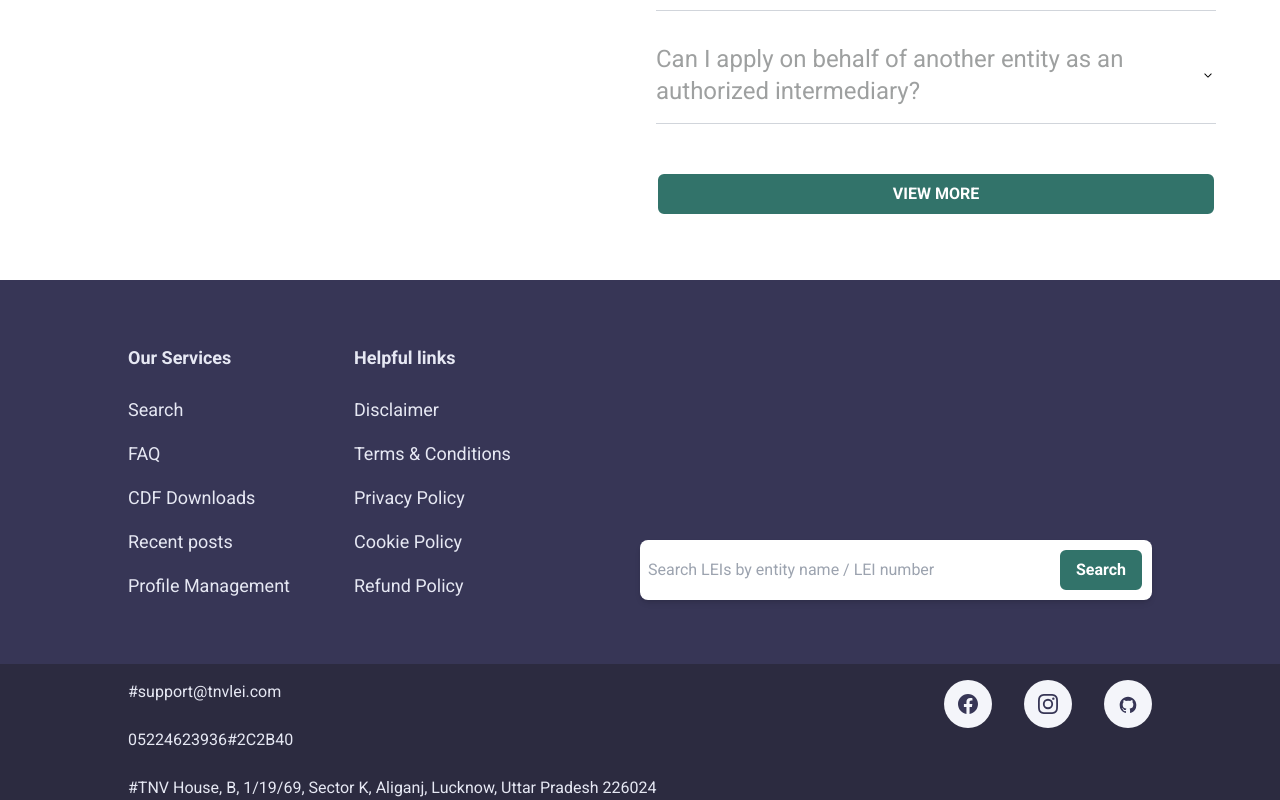
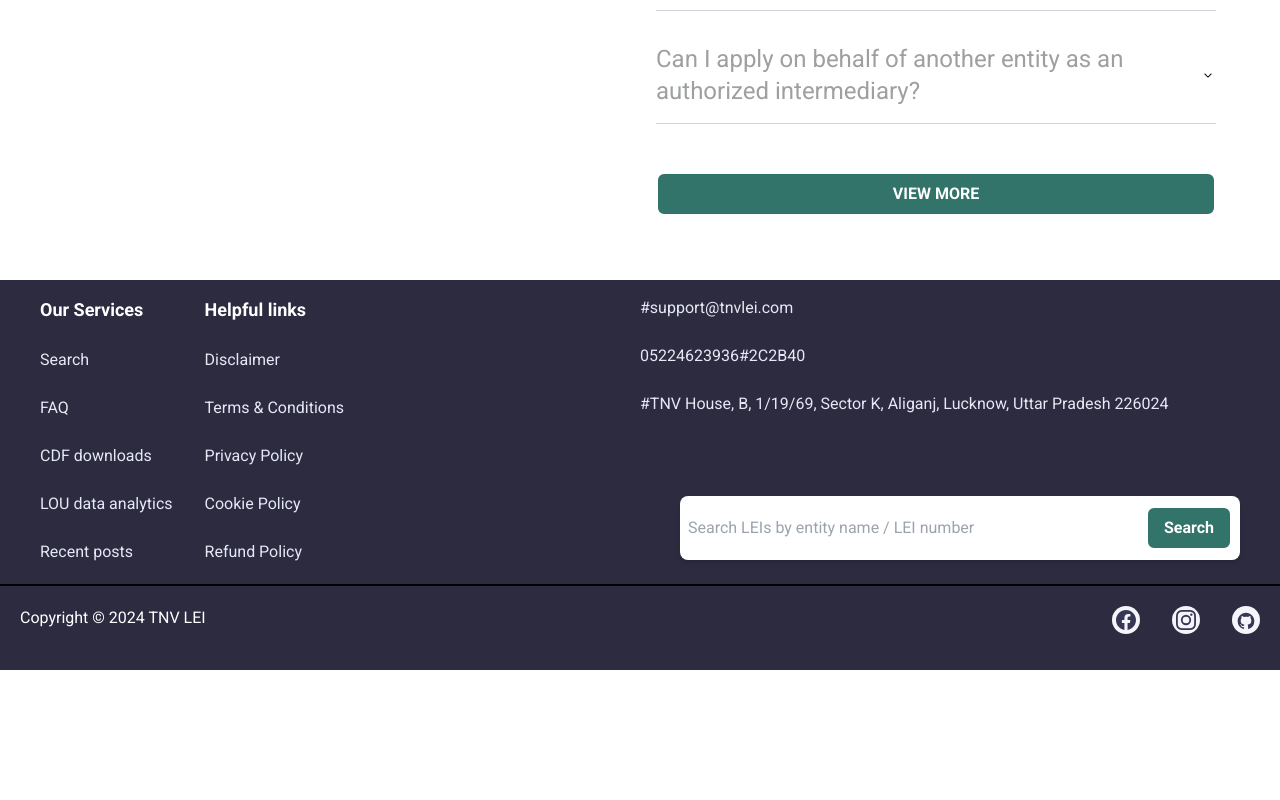
Before and after one commit to ujj-devv/TNV-Frontend, a React (Vite) app: page / in a window 1280 px wide. Shown: the part 6573-7373 px from the top of the page. After the commit the page ends 7243 px from the top, so only its background shows below. Built offline with nearby package versions, Linux system fonts and the light colour scheme; no server answers.

Commit message:
footer design

```diff
--- a/src/components/global/Footer.tsx
+++ b/src/components/global/Footer.tsx
@@ -1,14 +1,47 @@
+import { NavLink } from "react-router-dom";
 import { footerData, socialLinks } from "../../util/data/footer.data";
-import ImportantLinksSection from "../pages/Home/ImportantLinksSection";
+import { helpfulLinks, linksServices } from "../../util/data/services.data";
 import Layout from "./Layout.";
+import SearchBar from "../ui/SearchBar/SearchBar";
 
 const Footer = () => {
   return (
-    <div className="bg-[#2C2B40]">
-      <ImportantLinksSection />
+    <div className="bg-[#2C2B40] py-4 ">
       <Layout>
-        <div className="flex flex-col md:flex-row justify-between items-center md:items-start gap-8 md:gap-16 px-6 md:px-32 pt-4">
-          {/* Footer Links Section */}
+        <div className="flex flex-col">
+          <div className="grid grid-cols-2 border-b-2 border-black pb-5 ">
+            <div className="flex  gap-8 px-10">
+              <div className="flex flex-col items-center md:items-start gap-4 md:gap-6">
+                {" "}
+                <h3 className="text-white text-lg font-semibold">
+                  Our Services
+                </h3>
+                {linksServices.map(({ name, id }) => (
+                  <NavLink
+                    to={id}
+                    key={id}
+                    className="text-[#E6E8F3] font-normal text-sm md:text-base"
+                  >
+                    {name}
+                  </NavLink>
+                ))}
+              </div>
+              <div className="flex flex-col items-center md:items-start gap-4 md:gap-6">
+                <h3 className="text-white text-lg font-semibold">
+                  Helpful links
+                </h3>{" "}
+                {helpfulLinks.map(({ name, id }) => (
+                  <NavLink
+                    className="text-[#E6E8F3] font-normal text-sm md:text-base"
+                    to={id}
+                    key={id}
+                  >
+                    {name}
+                  </NavLink>
+                ))}
+              </div>
+            </div>
+            <div>
               <div className="flex flex-col gap-4 md:gap-6 text-center md:text-left">
                 {footerData.map(({ id, content }) => (
                   <h5
@@ -19,17 +52,27 @@ const Footer = () => {
                   </h5>
                 ))}
               </div>
-
-          {/* Social Icons Section */}
+              <div className="flex justify-center h-16 w-full px-10 mt-20 ">
+                <SearchBar
+                  placeholder="Search LEIs by entity name / LEI number"
+                  onClick={() => ""}
+                  onChange={() => ""}
+                />
+              </div>
+            </div>
+          </div>
+          <div className="flex text-white justify-between m-5">
+            <div>Copyright © 2024 TNV LEI</div>
             <div className="flex gap-4 md:gap-8 justify-center md:justify-start mt-6 md:mt-0">
               {socialLinks.map(({ id, icon: Icon }) => (
                 <div
                   key={id}
-                className="bg-[#F4F5FA] rounded-full flex justify-center items-center w-10 h-10 md:w-12 md:h-12 hover:bg-[#E6E8F3] transition-all duration-300"
+                  className="bg-[#F4F5FA] rounded-full flex justify-center items-center w-7 h-7  hover:bg-[#E6E8F3] transition-all duration-300"
                 >
                   <Icon />
                 </div>
               ))}
+            </div>
           </div>
         </div>
       </Layout>
```
Lines whose indentation alone changed are shown as unchanged.
